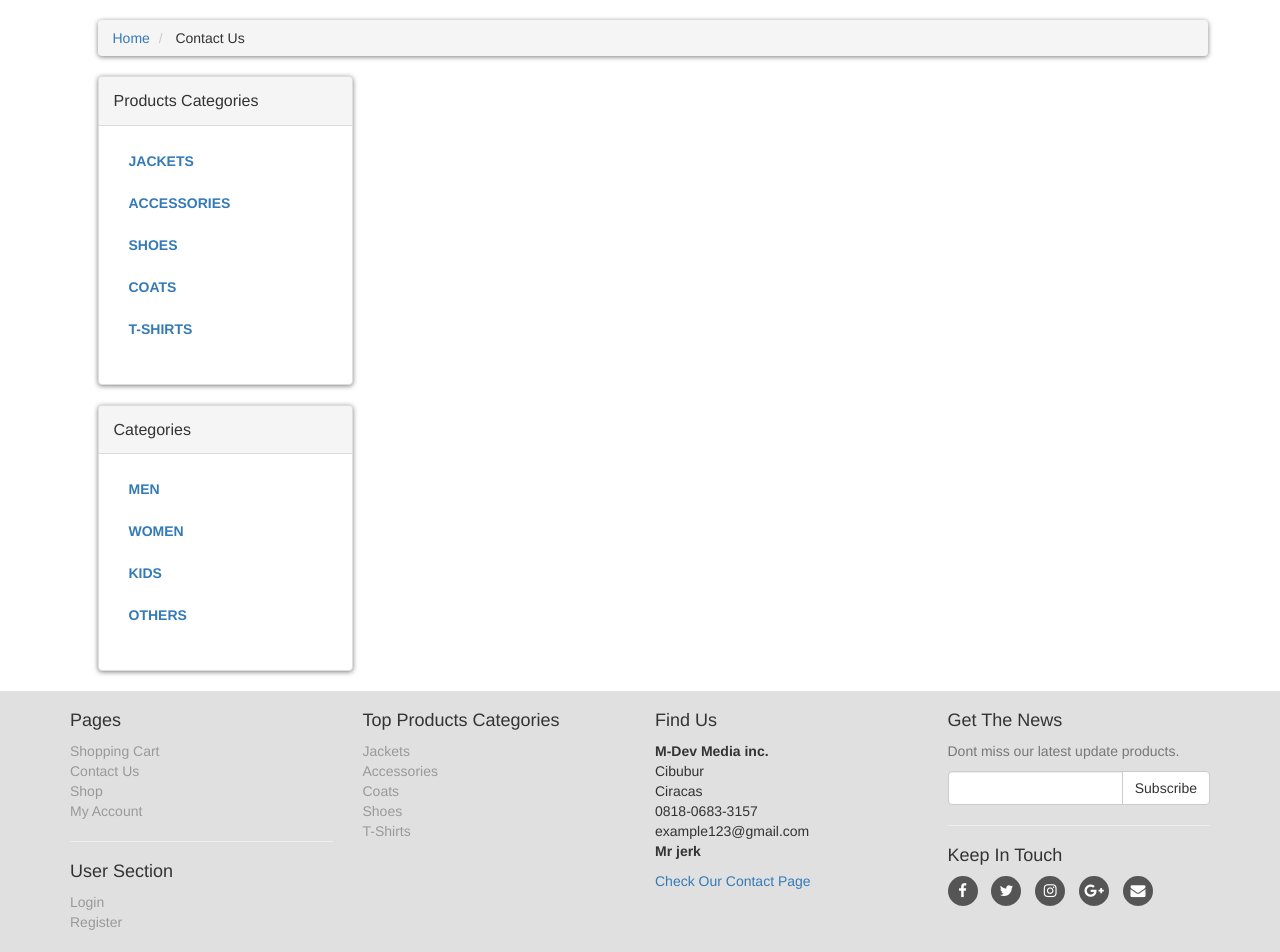
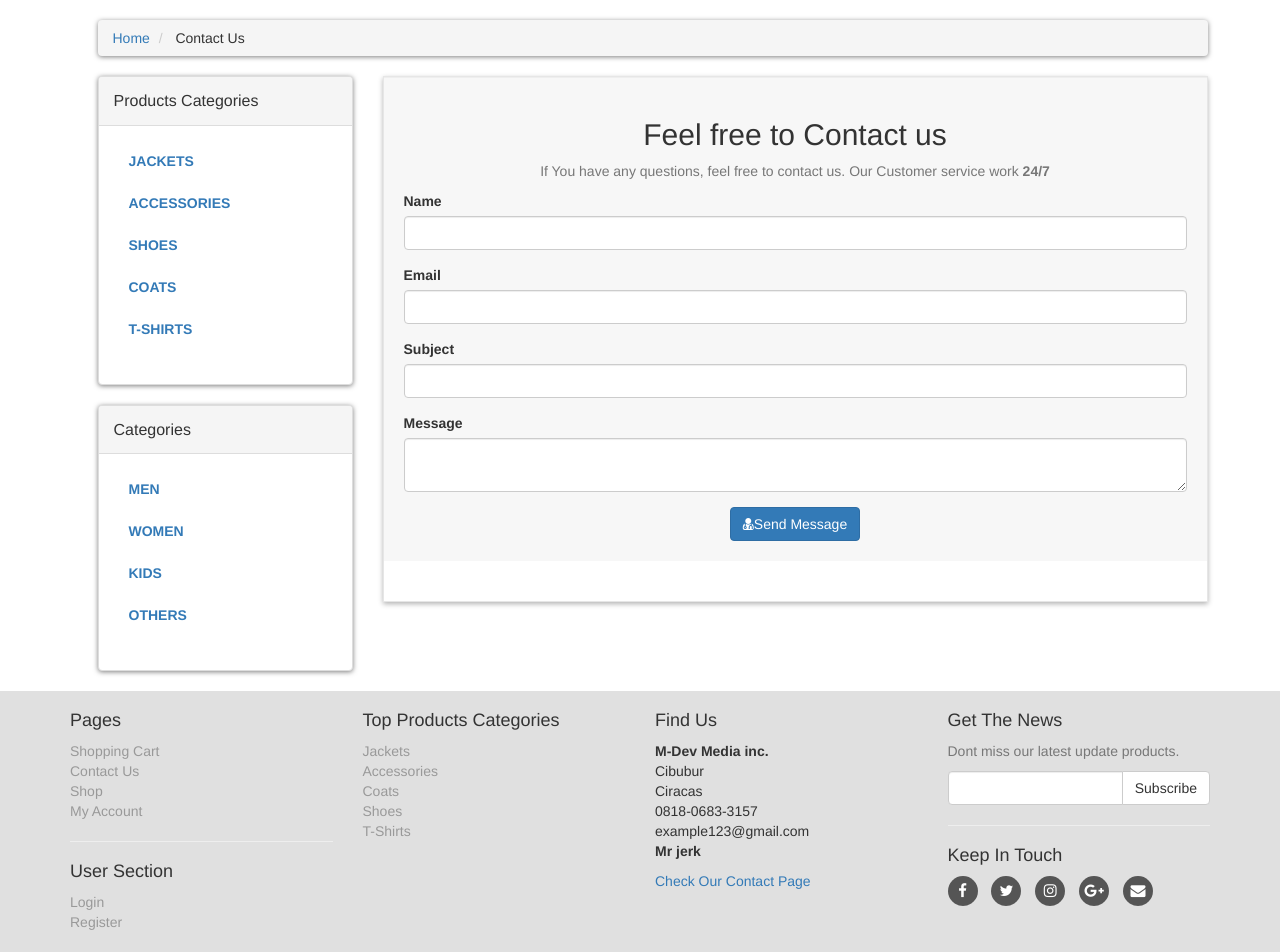
Before and after one commit to OrionJoshi/E-commerce-Website, a PHP site: page /contact.php in a window 1280 px wide. Shown: the part 112-1064 px from the top of the page. Run offline with PHP 8.4, Linux system fonts and the light colour scheme.

Commit message:
Contact form add

```diff
--- a/contact.php
+++ b/contact.php
@@ -160,7 +160,43 @@
             </div>
 
             <div class="col-md-3">
+
                 <?php include("includes/sidebar.php"); ?>
+            </div>
+            <div class="col-md-9">
+                <div class="box">
+                    <div class="box-header">
+                        <center>
+                            <h2>Feel free to Contact us</h2>
+                            <p class="text-muted">
+                                If You have any questions, feel free to contact us. Our Customer service work <strong>24/7</strong>
+                            </p>
+                        </center>
+                        <form action="contact.php" method="post">
+                            <div class="form-group">
+                                <label>Name</label>
+                                <input type="text" class="form-control" name="name" required>
+                            </div>
+                            <div class="form-group">
+                                <label>Email</label>
+                                <input type="text" class="form-control" name="email" required>
+                            </div>
+                            <div class="form-group">
+                                <label>Subject</label>
+                                <input type="text" class="form-control" name="subject" required>
+                            </div>
+                            <div class="form-group">
+                                <label>Message</label>
+                                <textarea name="message" class="form-control"></textarea>
+                            </div>
+                            <div class="text-center">
+                                <button type="submit" name="submit" class="btn btn-primary">
+                                    <i class="fa fa-user-md"></i>Send  Message
+                                </button>
+                            </div>
+                        </form>
+                    </div>
+                </div>
             </div>
 
         </div>
```
